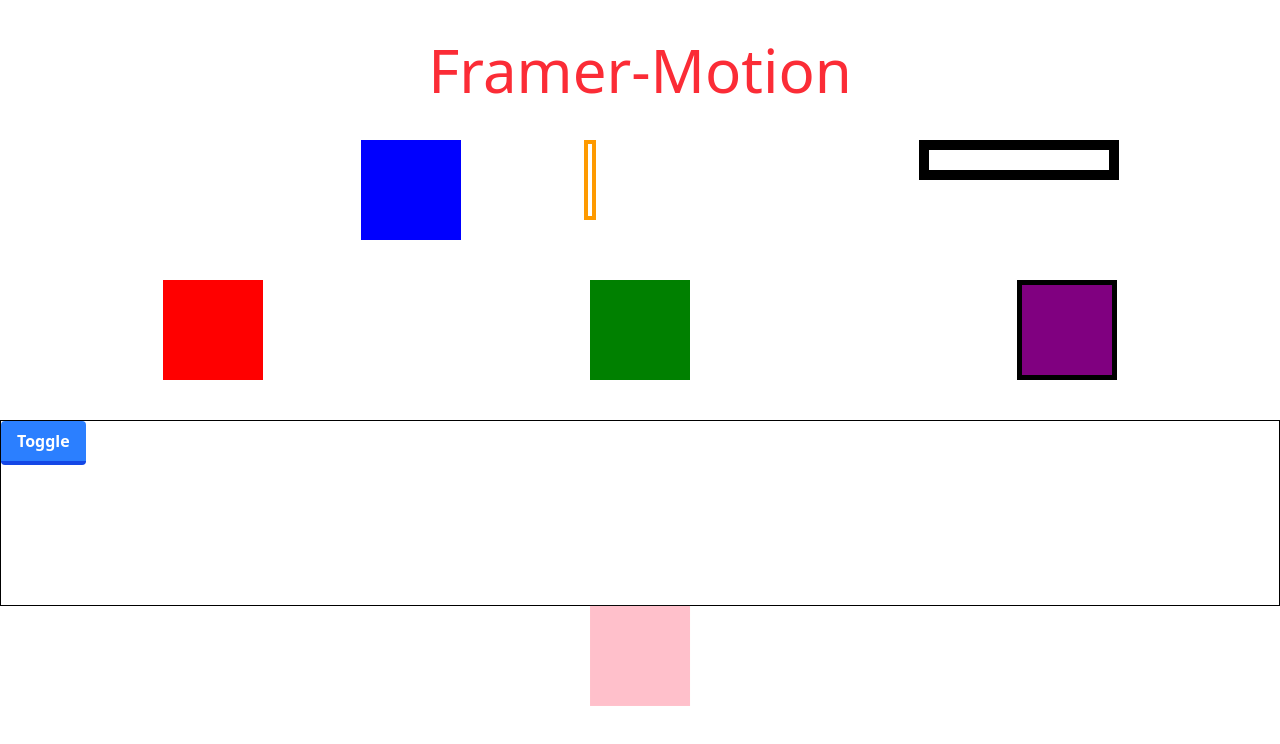
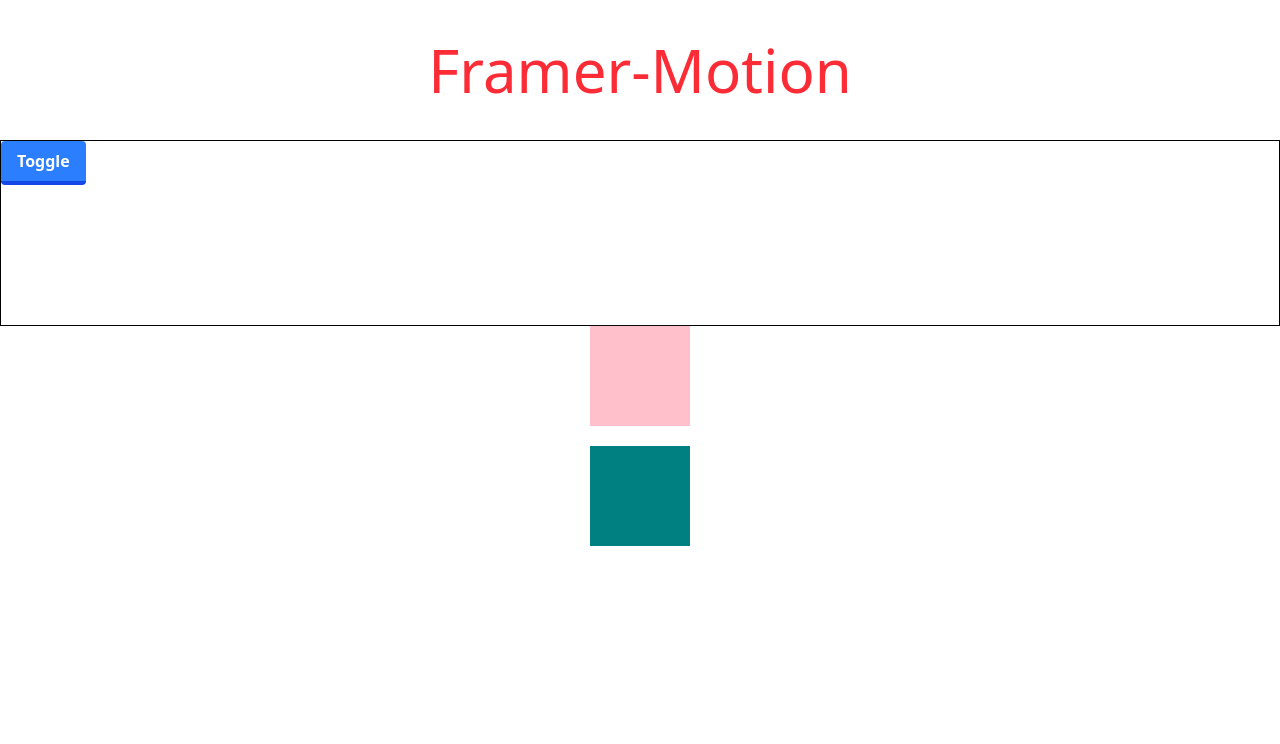
Before and after one commit to lakadeamit220/framer-motion, a React (Vite) app: page / in a window 1280 px wide. Shown: the top 744 px of the page. Built offline with nearby package versions, Linux system fonts and the light colour scheme.

Commit message:
implemented Layout Animation

```diff
--- a/src/App.jsx
+++ b/src/App.jsx
@@ -1,16 +1,19 @@
 import BasicAnimation from "./components/basics/BasicAnimation";
 import DynamicAnimation from "./components/basics/DynamicAnimation";
 import Keyframes from "./components/basics/Keyframes";
+import LayoutAnimation from "./components/basics/LayoutAnimation";
 import Variants from "./components/basics/Variants";
 
 function App() {
   return (
     <>
       <h1 className="text-center text-6xl text-red-500 py-10">Framer-Motion</h1>
-      <BasicAnimation />
-      <Variants />
+      {/* Basics */}
+      {/* <BasicAnimation />
+      <Variants /> */}
       <DynamicAnimation />
-      <Keyframes/>
+      <Keyframes />
+      <LayoutAnimation />
     </>
   );
 }
--- /dev/null
+++ b/src/components/basics/LayoutAnimation.jsx
@@ -0,0 +1,22 @@
+import { useState } from "react";
+import { motion } from "framer-motion";
+
+function LayoutAnimation() {
+  const [isToggled, setIsToggled] = useState(false);
+
+  return (
+    <div onClick={() => setIsToggled(!isToggled)}>
+      <motion.div
+        layout
+        style={{
+          width: isToggled ? 500 : 100,
+          height: 100,
+          backgroundColor: "teal",
+          margin: "20px auto",
+        }}
+      />
+    </div>
+  );
+}
+
+export default LayoutAnimation;
```
